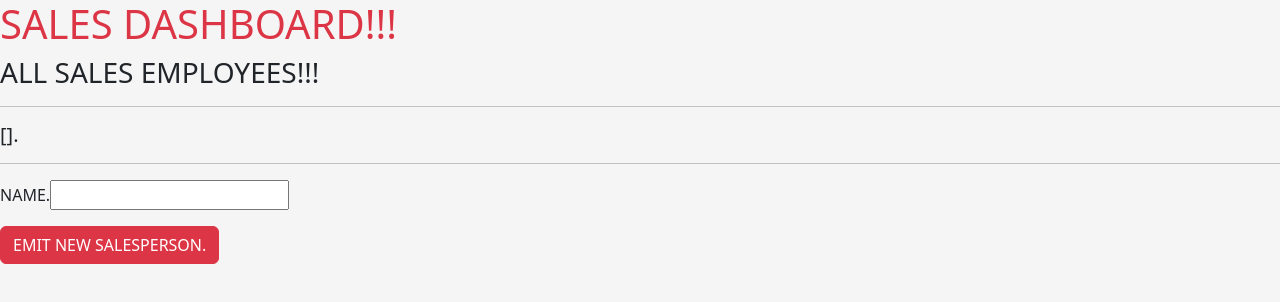
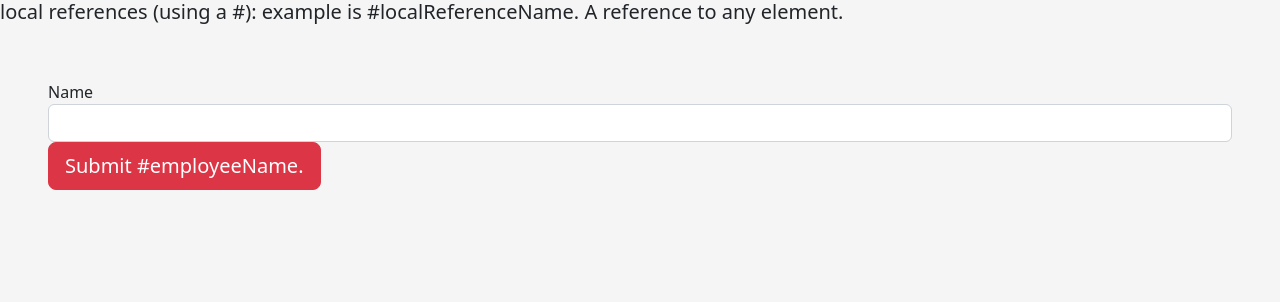
Before and after one commit to dho1115/fictional-business, an Angular app: page / in a window 1280 px wide. Shown: the top 302 px of the page. Built offline with nearby package versions, Linux system fonts and the light colour scheme.

Commit message:
local-reference.

```diff
--- a/src/app/EventEmitter/CompanyDashboard/sales-dashboard/sales-dashboard.component.ts
+++ b/src/app/EventEmitter/CompanyDashboard/sales-dashboard/sales-dashboard.component.ts
@@ -1,9 +1,10 @@
-import { Component, OnInit } from '@angular/core';
+import { Component, OnInit, ViewEncapsulation } from '@angular/core';
 import { salesPersonModel } from '../Models/salesPersonModel.model';
 @Component({
   selector: 'app-sales-dashboard',
   templateUrl: './sales-dashboard.component.html',
-  styleUrls: ['./sales-dashboard.component.css']
+  styleUrls: ['./sales-dashboard.component.css'],
+  encapsulation: ViewEncapsulation.None
 })
 export class SalesDashboardComponent implements OnInit {
   allSalesEmployees: salesPersonModel[] = [];
--- a/src/app/app.component.html
+++ b/src/app/app.component.html
@@ -12,4 +12,6 @@
 
 <!-- <app-parent-emitter></app-parent-emitter> -->
 
-<app-sales-dashboard></app-sales-dashboard>
+<!-- <app-sales-dashboard></app-sales-dashboard> -->
+
+<app-local-reference></app-local-reference>
--- a/src/app/app.module.ts
+++ b/src/app/app.module.ts
@@ -21,6 +21,7 @@ import { ChildEmitterComponent } from './EventEmitter/child-emitter/child-emitte
 import { SalesDashboardComponent } from './EventEmitter/CompanyDashboard/sales-dashboard/sales-dashboard.component';
 import { SalesPersonComponent } from './EventEmitter/CompanyDashboard/sales-person/sales-person.component';
 import { AddEmployeeComponent } from './EventEmitter/CompanyDashboard/add-employee/add-employee.component';
+import { LocalReferenceComponent } from './localReferences/local-reference/local-reference.component';
 @NgModule({
   declarations: [
     AppComponent,
@@ -42,6 +43,7 @@ import { AddEmployeeComponent } from './EventEmitter/CompanyDashboard/add-employ
     SalesDashboardComponent,
     SalesPersonComponent,
     AddEmployeeComponent,
+    LocalReferenceComponent,
   ],
   imports: [
     BrowserModule,
--- /dev/null
+++ b/src/app/localReferences/local-reference/local-reference.component.html
@@ -0,0 +1,13 @@
+<h5>local references (using a #): example is #localReferenceName. A reference to any element.</h5>
+
+<section class="p-5">
+  <div class="form-group">
+    <label for="name">Name</label>
+    <input type="text" name="name" id="name" class="form-control" #employeeName >
+    <button class="btn btn-lg btn-danger" (click)="employeeNameRef(employeeName)" >Submit #employeeName.</button>
+  </div>
+</section>
+
+<section>
+  <h3 *ngIf="employeeName.value.length">employeeName: <span class="text-danger">{{employeeName.value | json}}</span>.</h3>
+</section>
--- /dev/null
+++ b/src/app/localReferences/local-reference/local-reference.component.ts
@@ -0,0 +1,19 @@
+import { Component, OnInit } from '@angular/core';
+
+@Component({
+  selector: 'app-local-reference',
+  templateUrl: './local-reference.component.html',
+  styleUrls: ['./local-reference.component.css']
+})
+export class LocalReferenceComponent implements OnInit {
+
+  constructor() { }
+
+  ngOnInit(): void {
+  }
+
+  employeeNameRef(empNameRef: HTMLInputElement) {
+    console.log({empNameRef, value: empNameRef.value})
+  }
+
+}
```
Also changed, not shown: src/app/localReferences/local-reference/local-reference.component.css (added).
